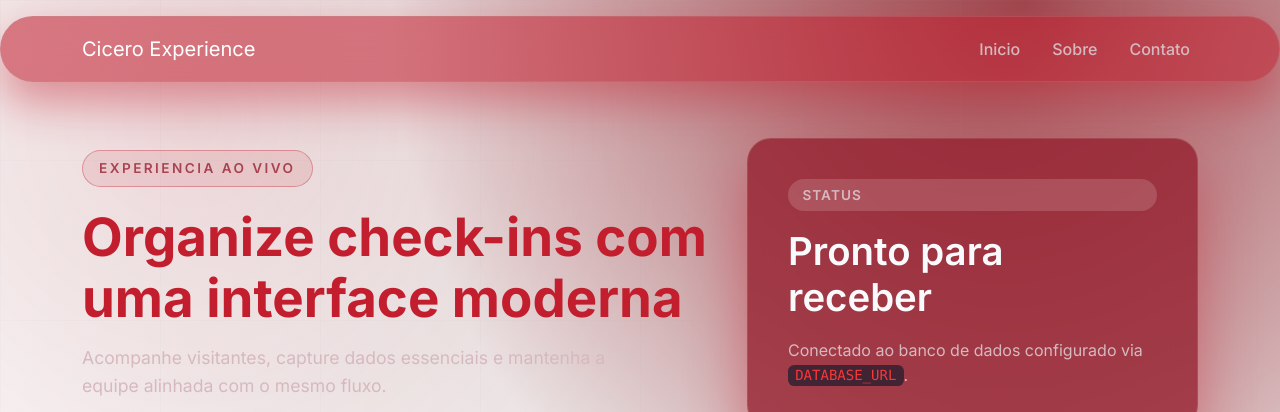
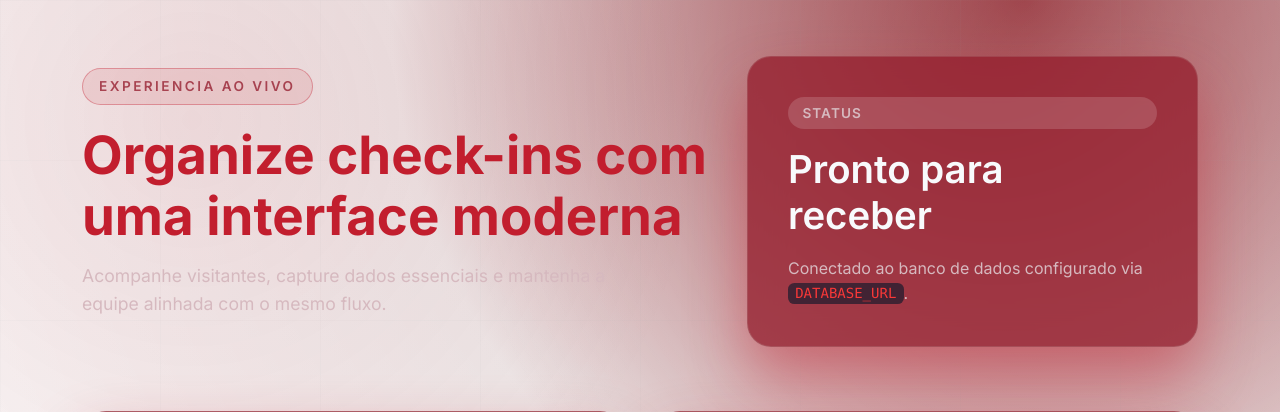
Before and after one commit to helionlf/ciceroExperience_api, a Django app: page /cicero-experience/ in a window 1280 px wide. Shown: the top 412 px of the page. Run offline with Django 5.2, Linux system fonts and the light colour scheme.

Commit message:
style: excluir topbar do dashboard

```diff
--- a/cicero_experience/templates/cicero_experience/base.html
+++ b/cicero_experience/templates/cicero_experience/base.html
@@ -13,24 +13,6 @@
     <link href="{% static 'css/main.css' %}" rel="stylesheet">
 </head>
 <body>
-    <header class="site-header">
-        <nav class="navbar navbar-expand-lg navbar-dark glass-nav">
-            <div class="container">
-                <a class="navbar-brand " href="{% url 'index' %}">Cicero Experience</a>
-                <button class="navbar-toggler" type="button" data-bs-toggle="collapse" data-bs-target="#primaryNav" aria-controls="primaryNav" aria-expanded="false" aria-label="Alternar navegacao">
-                    <span class="navbar-toggler-icon"></span>
-                </button>
-                <div class="collapse navbar-collapse justify-content-end" id="primaryNav">
-                    <ul class="navbar-nav align-items-lg-center gap-lg-3">
-                        <li class="nav-item"><a class="nav-link" href="#">Inicio</a></li>
-                        <li class="nav-item"><a class="nav-link" href="#">Sobre</a></li>
-                        <li class="nav-item"><a class="nav-link" href="#">Contato</a></li>
-                    </ul>
-                </div>
-            </div>
-        </nav>
-    </header>
-
     <main class="site-main">
         {% block content %}{% endblock %}
     </main>
```
